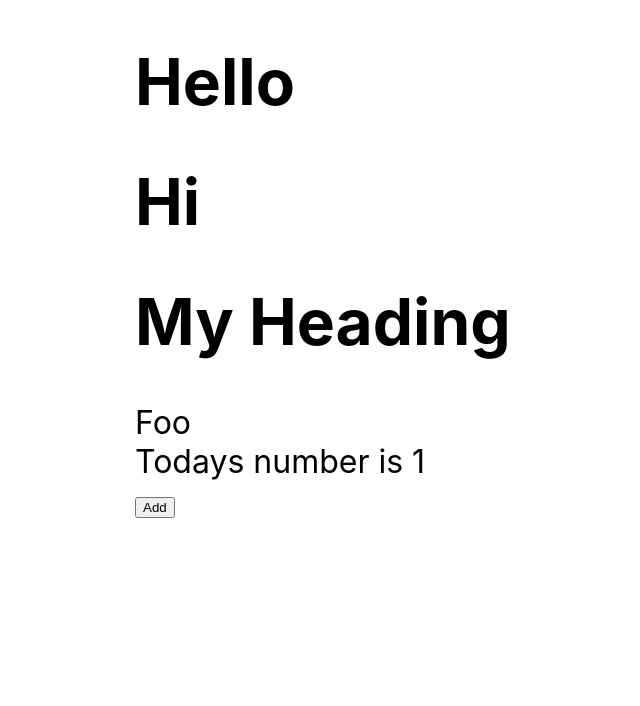
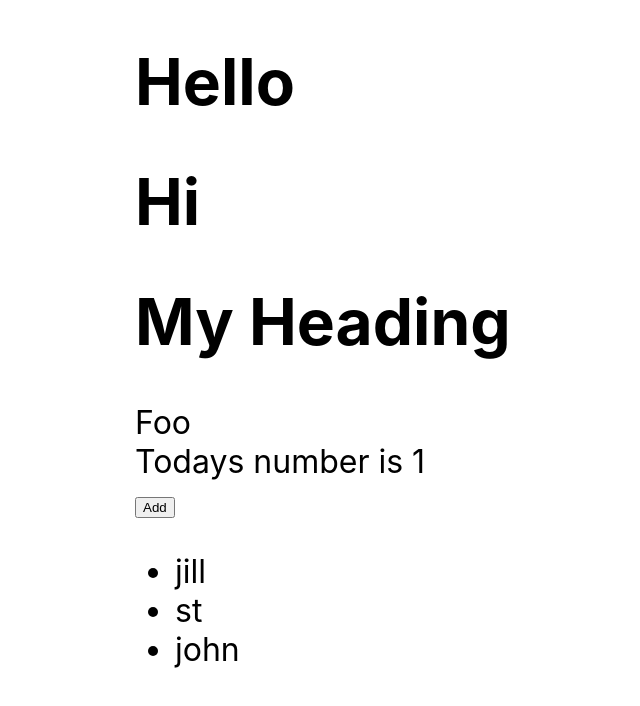
Before and after one commit to Nicholas0350/ts-cra-test, a React (Create React App) app: page / in a window 1280 px wide. Shown: the top 706 px of the page, without its empty margins (105-745 px from the left). Built offline with nearby package versions, Linux system fonts and the light colour scheme.

Commit message:
manages list call on collectio of lists

```diff
--- a/src/App.tsx
+++ b/src/App.tsx
@@ -1,3 +1,4 @@
+import { render } from '@testing-library/react';
 import React, { ReactElement, ReactNode } from 'react';
 import { isShorthandPropertyAssignment } from 'typescript';
 import './App.css';
@@ -53,6 +54,28 @@ function TextWithNumber({
 }
 
 
+// Generics around Functions
+// manages list & call render on every item on list
+
+function List<ListItem>({
+  items,
+  render,
+}: {
+  items: ListItem[],
+  render: (item: ListItem) => ReactNode;
+}) {
+  return (
+    <ul>
+      {items.map((item, index) => (
+        <li key={index}>
+          {render(item)}
+        </li>
+      ))}
+    </ul>
+  )
+}
+
+
 
 function App() {
   return (
@@ -63,9 +86,14 @@ function App() {
       </HeadingWithContent>
       <Container>Foo</Container>
       <TextWithNumber>
-        {(num: number) => <div>Todays number is {num}</div>}</TextWithNumber>
-
-    </div>
+        {(num: number) => <div>Todays number is {num}</div>}
+      </TextWithNumber>
+      <List
+        items={["Jill", "st", "John"]}
+        render={(item: string) => <div>{item.toLowerCase()}</div>}
+      >
+      </List>
+    </div >
   );
 }
 
```
